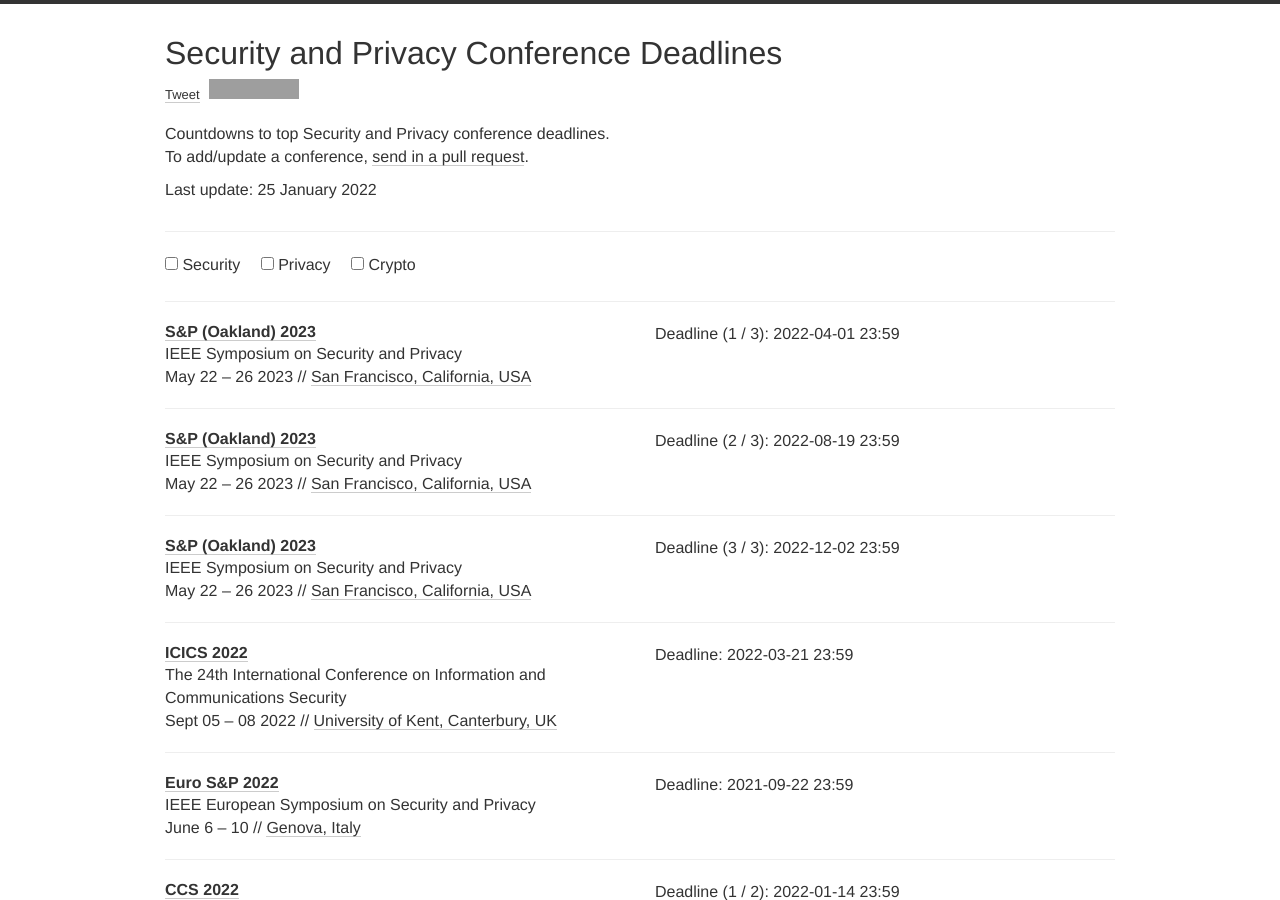
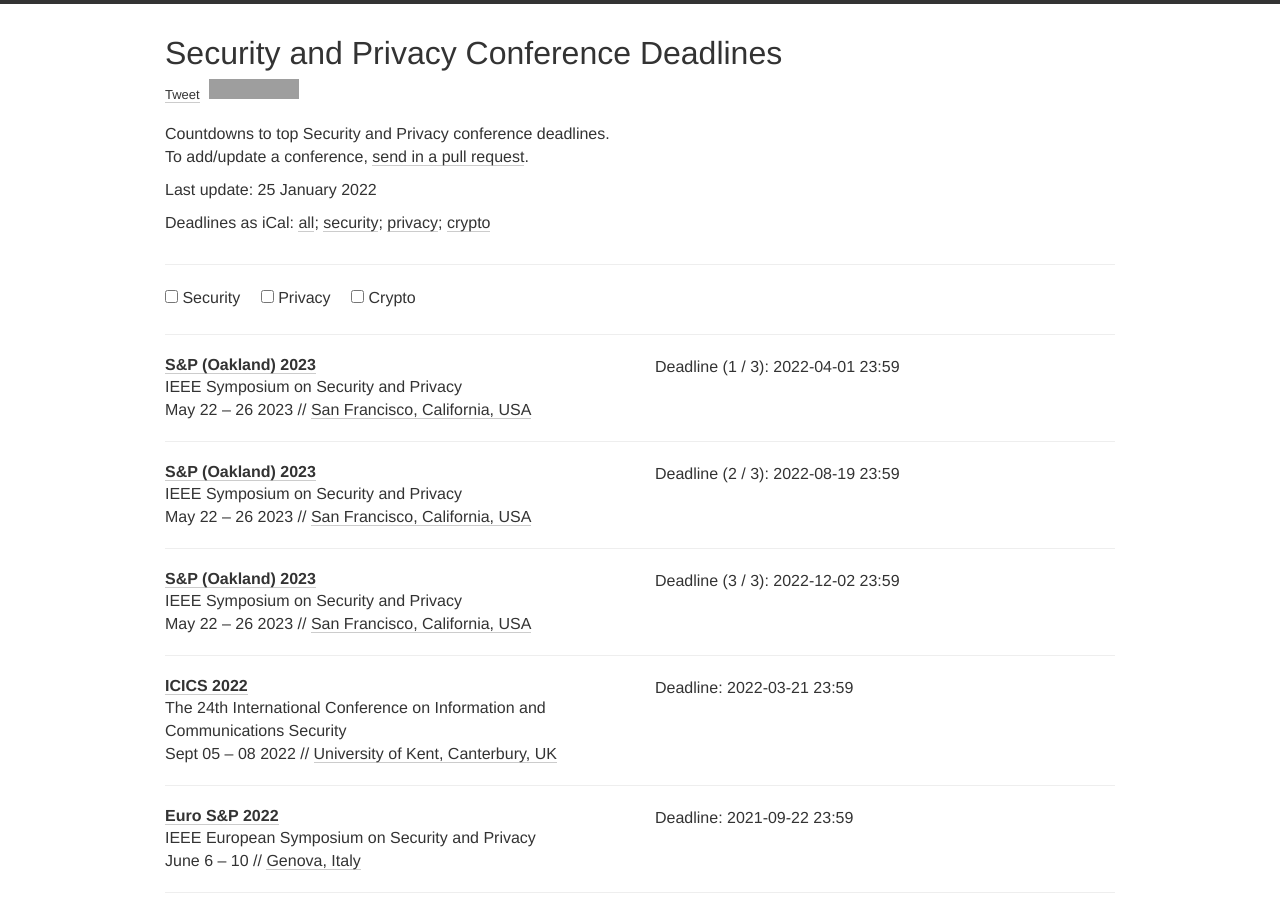
Before and after one commit to sec-deadlines/sec-deadlines.github.io, a Jekyll site: the page built from index.html, in a window 1280 px wide and 900 px high. Built offline with Jekyll 4.4.1, drawn with Linux system fonts in a browser that asks for light colours; nearby versions of some CDN libraries; comment, search, counter and statistics services are not loaded; grey boxes are pictures that could not be loaded.

Commit message:
added links to generated iCal files

```diff
--- a/index.html
+++ b/index.html
@@ -29,6 +29,15 @@
             {{ site.description }}
             <p>To add/update a conference, <a target="_blank" href="//github.com/{{ site.github_username }}/{{ site.github_repo }}">send in a pull request</a>.
             <p>Last update: {{ site.time | date: "%-d %B %Y" }}
+            <div>
+                <p>
+                    Deadlines as iCal:
+                    <a href="{{site.baseurl}}/ical/deadlines-all.ical">all</a>;
+                    <a href="{{site.baseurl}}/ical/deadlines-sec.ical">security</a>;
+                    <a href="{{site.baseurl}}/ical/deadlines-priv.ical">privacy</a>;
+                    <a href="{{site.baseurl}}/ical/deadlines-crypto.ical">crypto</a>
+                </p>
+            </div>
           </div>
         </div>
         <hr>
```
